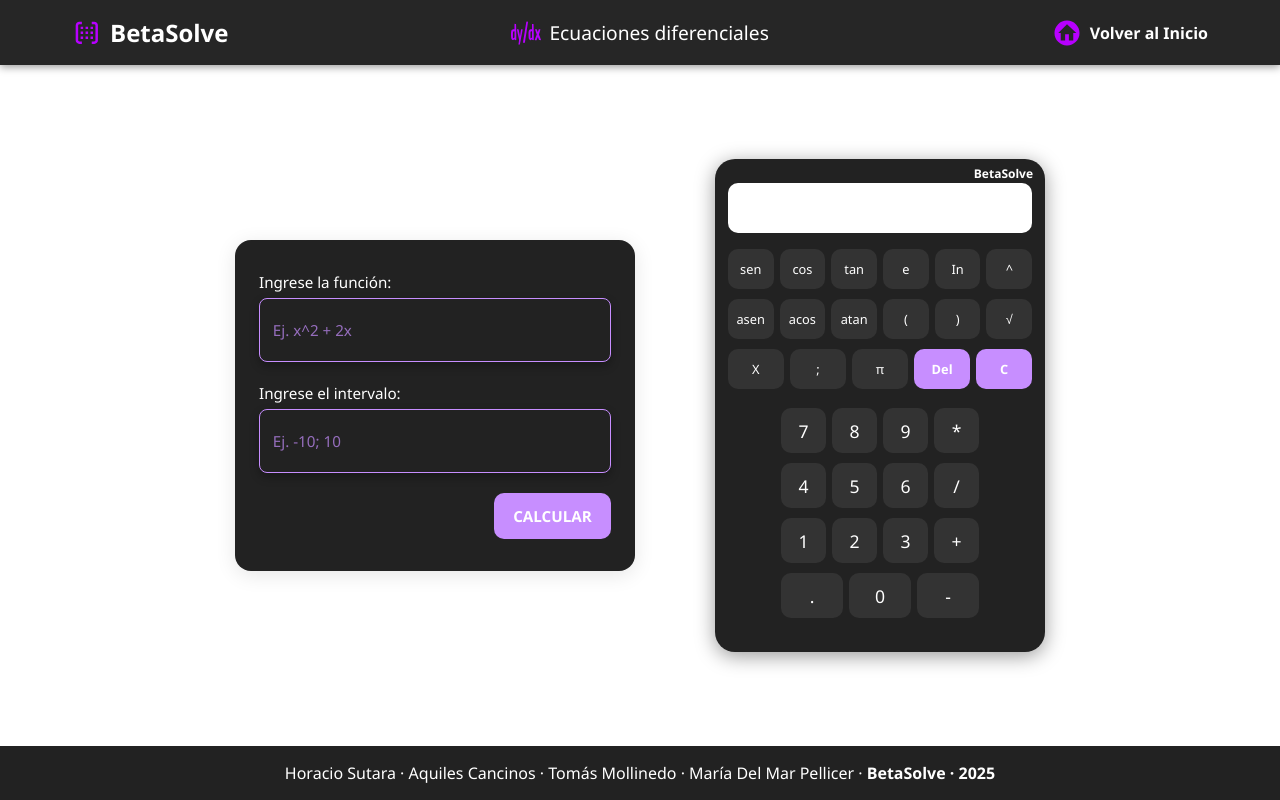
After one commit to Horacio-Sutara/Calculadora, a Flask app: page /ecuaciones in a window 1280 px wide. The commit adds this page. Run offline with Flask 3, Linux system fonts and the light colour scheme.

Commit message:
Ecuaciones diferenciales

```diff
--- a/app/app.py
+++ b/app/app.py
@@ -60,5 +60,9 @@ def calcular_integral():
 def solucion_integral():
     return render_template('solucion_integral.html')
 
+@app.route('/ecuaciones')
+def ecuaciones():
+    return render_template('ecuaciones.html')
+
 if __name__ == '__main__':
     app.run(debug=True, port=5000)  # Ejecuta la app en modo de desarrollo en el puerto 5000
--- /dev/null
+++ b/app/static/css/ecuaciones.css
@@ -0,0 +1,332 @@
+* {
+    margin: 0;
+    padding: 0;
+    box-sizing: border-box;
+    font-family: "Segoe UI", sans-serif;
+}
+body {
+    min-height: 100vh;
+    width: 100%;
+    display: flex;
+    flex-direction: column;
+    align-items: center;
+    background-color: #fff;
+    position: relative;
+    overflow-x: hidden;
+}
+header {
+    background: rgba(0, 0, 0, 0.85);
+    width: 100%;
+    padding: 1rem 0;
+    box-shadow: 0 2px 8px rgba(0, 0, 0, 0.4);
+    position: sticky;
+    top: 0;
+    z-index: 10;
+}
+.nav {
+    max-width: 1200px;
+    margin: auto;
+    padding: 0 2rem;
+    display: flex;
+    justify-content: space-between;
+    align-items: center;
+    flex-wrap: wrap;
+}
+.nav-section{
+    display: flex;
+    align-items: center;
+    gap: 0.5rem;
+}
+.logo-icon {
+    width: 30px;
+    height: 30px;
+}
+
+.brand-name {
+    color: #fff;
+    font-size: 1.5rem;
+    font-weight: bold;
+}
+.page-title {
+    color: #fff;
+    font-size: 1.2rem;
+    font-weight: 500;
+}
+
+.nav-link {
+    color: #fff;
+    font-weight: bold;
+    text-decoration: none;
+    transition: color 0.3s ease;
+}
+
+.nav-link:hover {
+    color: #c78eff;
+}
+
+.main-contenido {
+    flex: 1;
+    display: flex;
+    justify-content: center;
+    align-items: center;
+    width: 100%;
+
+}
+.contenedor-flex {
+    display: flex;
+    justify-content: center;
+    align-items: center;
+    gap: 5rem;
+    padding: 2rem 1rem;
+    width: 100%;
+    min-height: calc(100vh - 130px);
+    animation: subirDesdeAbajo 0.8s ease-out forwards;
+}
+.bloque-inputs {
+    display: flex;
+    flex-direction: column;
+    gap: 1.3rem;
+    max-width: 400px;
+    width: 100%;
+    padding: 2rem 1.5rem;
+    background-color: #222;
+    border-radius: 16px;
+    box-shadow: 0 4px 20px rgba(0,0,0,0.1);
+
+}
+
+.campo label {
+    font-weight: 500;
+    color: #fff;
+    margin-bottom: 0.4rem;
+    display: block;
+    font-size: 0.95rem;
+}
+.btn-calcular {
+    background-color: #c78eff;
+    color: #fff;
+    border: none;
+    border-radius: 10px;
+    padding: 0.8rem 1.2rem;
+    font-size: 0.95rem;
+    font-weight: bold;
+    cursor: pointer;
+    align-self: flex-end;
+    transition: background-color 0.3s ease, transform 0.2s ease;
+}
+.display-funcion,.display-intervalo {
+    background-color: #222;
+    border: 1px solid #c78eff;
+    border-radius: 8px;
+    padding: 1.3rem 0.8rem;
+    font-size: 0.95rem;
+    width: 100%;
+    color: #ffffff;
+    box-shadow: 0 4px 10px rgba(0, 0, 0, 0.3);
+}
+.display-funcion:focus, .display-intervalo:focus {
+    outline: none;
+    border-color: #8a2be2;
+    box-shadow: 0 0 8px rgba(138, 43, 226, 0.5);
+    transform: scale(1.02);
+    background-color: #111;
+    padding: 1.3rem 0.8rem;
+}
+.display-funcion::placeholder, .display-intervalo::placeholder {
+    color: #c78eff;
+    opacity: 0.7;
+}
+.btn-calcular:hover {
+    background-color: #a259e4;
+    transform: scale(1.03);
+    box-shadow: 0 4px 10px rgba(0, 0, 0, 0.3);
+}
+/* === CALCULADORA === */
+.calculadora {
+    background-color: #222;
+    border-radius: 20px;
+    width: 330px;
+    padding: 1.5rem 0.8rem;
+    display: flex;
+    flex-direction: column;
+    align-items: center;
+    box-shadow: 0px 4px 20px rgba(0, 0, 0, 0.4);
+    position: relative;
+}
+
+/* "BetaSolve" en la esquina superior derecha */
+.calculadora .titulo {
+    position: absolute;
+    top: 6px;
+    right: 12px;
+    color: #fff;
+    font-size: 0.75rem;
+    font-weight: bold;
+}
+
+/* Pantalla */
+.pantalla {
+    background-color: #fff;
+    width: 100%;
+    height: 50px;
+    margin-bottom: 1rem;
+    border-radius: 10px;
+    text-align: right;
+    font-size: 1.2rem;
+    padding: 0.4rem;
+    color: #000;
+    overflow-x: auto;
+}
+/* Contenedor de botones */
+/* === HEADER - FILAS DE BOTONES DE FUNCIONES === */
+
+.buttons-header {
+    display: flex;
+    flex-direction: column;
+    gap: 10px;
+    width: 100%;
+}
+.row-math, .row-header {
+    display: flex;
+    justify-content: space-between;
+    gap: 6px;
+    width: 100%;
+}
+.row-math:first-child {
+    margin-top: 1.2rem;
+}
+
+/* === BOTONES=== */
+.btn-header,.btn-math,  .btn-especial {
+    flex: 1;
+    min-width: 0;
+    font-size: 1rem;
+    padding: 0.2rem;
+    border: none;
+    border-radius: 10px;
+    background-color: #333;
+    color: #fff;
+    cursor: pointer;
+    transition: background-color 0.2s ease, transform 0.2s ease;
+    text-align: center;
+}
+.btn-math {
+    margin-bottom:10px;
+    width: 45px;
+    height: 45px;
+    font-size: 1.1rem;
+}
+.btn-header, .btn-especial:not(.igual) {
+    height: 40px;
+    font-size: 0.8rem;
+    padding: 0.3rem;
+}
+.btn-header:hover, .btn-math:hover {
+    background-color: #444;
+    transform: scale(1.05);
+}
+
+/* === BOTONES ESPECIALES (Del, C, =) === */
+.btn-especial {
+    background-color:#c78eff;
+    font-weight: bold;
+}
+
+.btn-especial:hover {
+    background-color: #a259e4;
+    transform: scale(1.08);
+}
+/* === FOOTER === */
+footer {
+    width: 100%;
+    margin-top: auto;
+    background-color: #222;
+    color: #fff;
+    padding: 1rem;
+    text-align: center;
+}
+.footer-content {
+    display: flex;
+    justify-content: center;
+    align-items: center;
+    gap: 0.5rem;
+    flex-wrap: wrap;
+}
+
+  /* Animación */
+@keyframes subirDesdeAbajo {
+    from {
+        transform: translateY(50px);
+        opacity: 0;
+    }
+    to {
+        transform: translateY(0);
+        opacity: 1;
+    }
+}
+.fade-out {
+    animation: fadeOutMain 0.5s ease forwards;
+}
+
+@keyframes fadeOutMain {
+    to {
+        opacity: 0;
+        transform: scale(0.95);
+    }
+}
+/* MEDIAS QUERIS */
+@media screen and (max-width: 768px) {
+    header {
+        padding: 0.5rem 0;
+    }
+    .nav {
+        padding: 0 1rem;
+    }
+    .nav-section {
+        flex-direction: row;
+        align-items: center;
+    }
+    .logo-icon {
+        width: 25px;
+        height: 25px;
+    }
+    .menu {
+        flex-direction: column;
+        gap: 0.8rem;
+    }
+    .logo {
+        margin-bottom: 1rem;
+    }
+    .brand-name {
+        font-size: 1.3rem;
+    }
+    .nav-logo{
+        display: none;
+    }
+    .page-title {
+        font-size: 1rem;
+    }
+    .nav-link {
+        font-size: 0.9rem;
+    }
+    .contenedor-flex {
+        flex-direction: column;
+        gap: 2rem;
+        align-items: center;
+        justify-content: center;
+        padding: 2rem 1rem;
+        min-height: auto;
+    }
+    .bloque-inputs,
+    .calculadora {
+        width: 100%;
+        max-width: 340px;
+    }
+    footer{
+        width: 100%;
+    }
+    .footer-content {
+        flex-direction: column;
+        gap: 0.5rem;
+    }
+}
--- /dev/null
+++ b/app/templates/ecuaciones.html
@@ -0,0 +1,105 @@
+<!DOCTYPE html>
+<html lang="es">
+<head>
+    <meta charset="UTF-8" />
+    <meta name="viewport" content="width=device-width, initial-scale=1.0" />
+    <link rel="icon" href="{{ url_for('static', filename='Image/icono-logo.svg') }}" type="image/svg+xml">
+    <title>Raices BetaSolve</title>
+    <link rel="stylesheet" href="{{ url_for('static', filename='css/ecuaciones.css') }}"/>
+</head>
+<body>
+    <header>
+        <nav class="nav">
+            <div class="nav-section nav-logo">
+                <img src="{{ url_for('static', filename='Image/icono-logo.svg') }}" alt="Ícono de BetaSolve" class="logo-icon">
+                <span class="brand-name">BetaSolve</span>
+            </div>
+            <div class="nav-section nav-title">
+                <img src="{{ url_for('static', filename='Image/dydx-icono.svg') }}" alt="Ícono ecuaciones diferenciales" class="logo-icon">
+                <h1 class="page-title">Ecuaciones diferenciales</h1>
+            </div>
+            <div class="nav-section nav-home">
+                <img src="{{ url_for('static', filename='Image/home.svg') }}" alt="Ícono de Home" class="logo-icon">
+                <a href="/" class="nav-link volver-btn">Volver al Inicio</a>
+            </div>
+        </nav>
+    </header>
+    <main class="main-contenido">
+        <div class="contenedor-flex">
+            <div class="bloque-inputs">
+                <div class="campo">
+                    <label>Ingrese la función:</label>
+                    <input type="text" id="displayFuncion" class="display-funcion" placeholder="Ej. x^2 + 2x">
+                </div>
+                <div class="campo">
+                    <label>Ingrese el intervalo:</label>
+                    <input type="text" id="displayIntervalo" class="display-intervalo" placeholder="Ej. -10; 10">
+                </div>
+                <button class="btn-calcular" id="btnCalcular">CALCULAR</button>
+            </div>
+            <div class="calculadora">
+
+                <div class="titulo">BetaSolve</div>
+                <div class="pantalla"></div>
+
+                <div class="buttons-header">
+                    <div class="row-header">
+                        <button class="btn-header">sen</button>
+                        <button class="btn-header">cos</button>
+                        <button class="btn-header">tan</button>
+                        <button class="btn-header">e</button>
+                        <button class="btn-header">In</button>
+                        <button class="btn-header">^</button>
+                    </div>
+                    <div class="row-header">
+                        <button class="btn-header">asen</button>
+                        <button class="btn-header">acos</button>
+                        <button class="btn-header">atan</button>
+                        <button class="btn-header">(</button>
+                        <button class="btn-header">)</button>
+                        <button class="btn-header">√</button>
+                    </div>
+                    <div class="row-header">
+                        <button class="btn-header">X</button>
+                        <button class="btn-header">;</button>
+                        <button class="btn-header">π</button>
+                        <button class="btn-especial">Del</button>
+                        <button class="btn-especial">C</button>
+                    </div>
+                </div>
+
+                <div class="buttons-math">
+                    <div class="row-math">
+                        <button class="btn-math">7</button>
+                        <button class="btn-math">8</button>
+                        <button class="btn-math">9</button>
+                        <button class="btn-math">*</button>
+                    </div>
+                    <div class="row-math">
+                        <button class="btn-math">4</button>
+                        <button class="btn-math">5</button>
+                        <button class="btn-math">6</button>
+                        <button class="btn-math">/</button>
+                    </div>
+                    <div class="row-math">
+                        <button class="btn-math">1</button>
+                        <button class="btn-math">2</button>
+                        <button class="btn-math">3</button>
+                        <button class="btn-math">+</button>
+                    </div>
+                    <div class="row-math">
+                        <button class="btn-math">.</button>
+                        <button class="btn-math">0</button>
+                        <button class="btn-math">-</button>
+                    </div>
+                </div>
+            </div>
+        </div>
+    </main>
+    <footer>
+    <div class="footer-content">
+        <p>Horacio Sutara · Aquiles Cancinos · Tomás Mollinedo · María Del Mar Pellicer · <strong>BetaSolve · 2025</strong></p>
+    </div>
+    </footer>
+</body>
+</html>
```
Also changed, not shown: app/templates/main.html (+8 -0 lines), app/static/Image/dydx-icono.svg (added).
